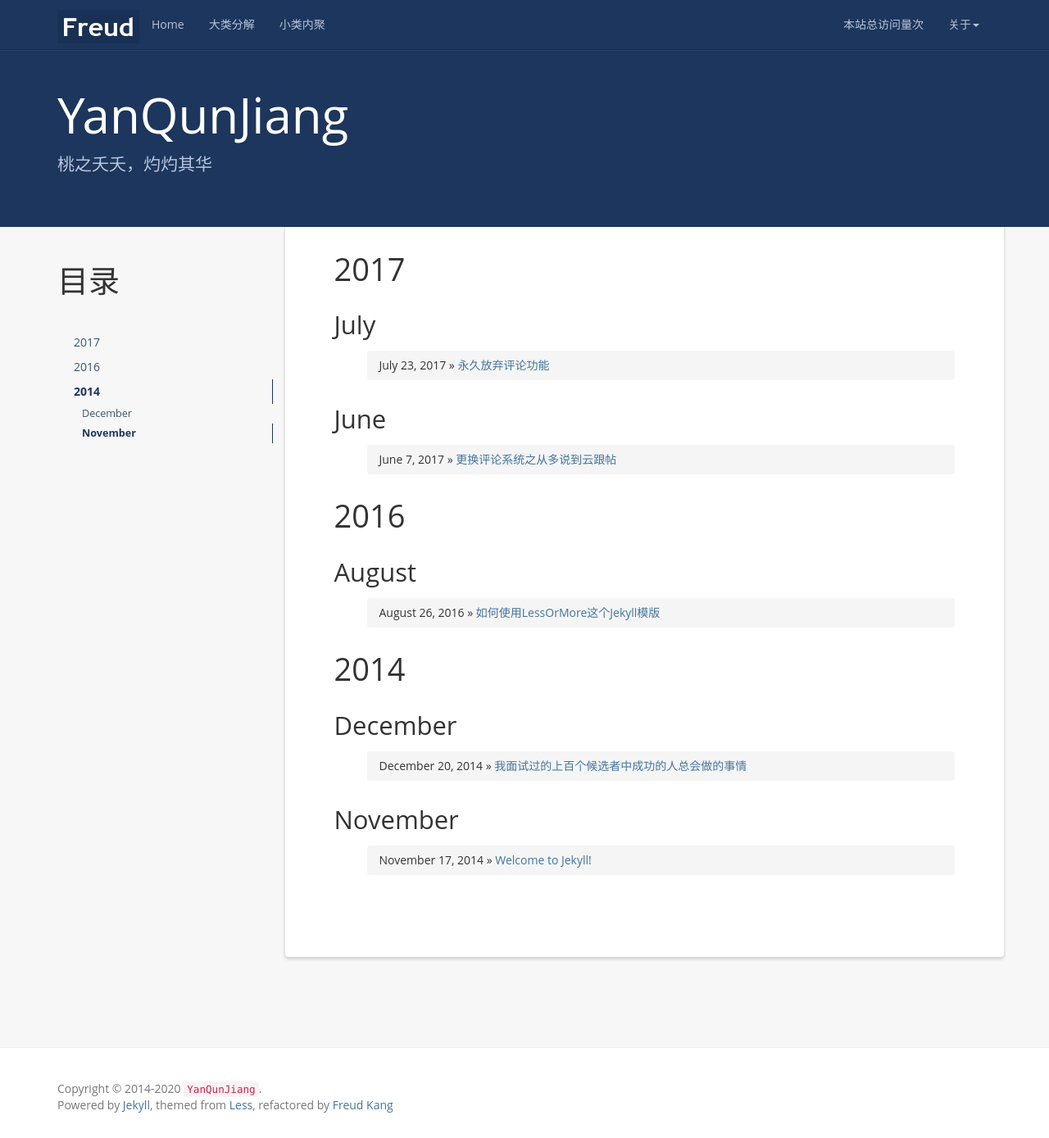
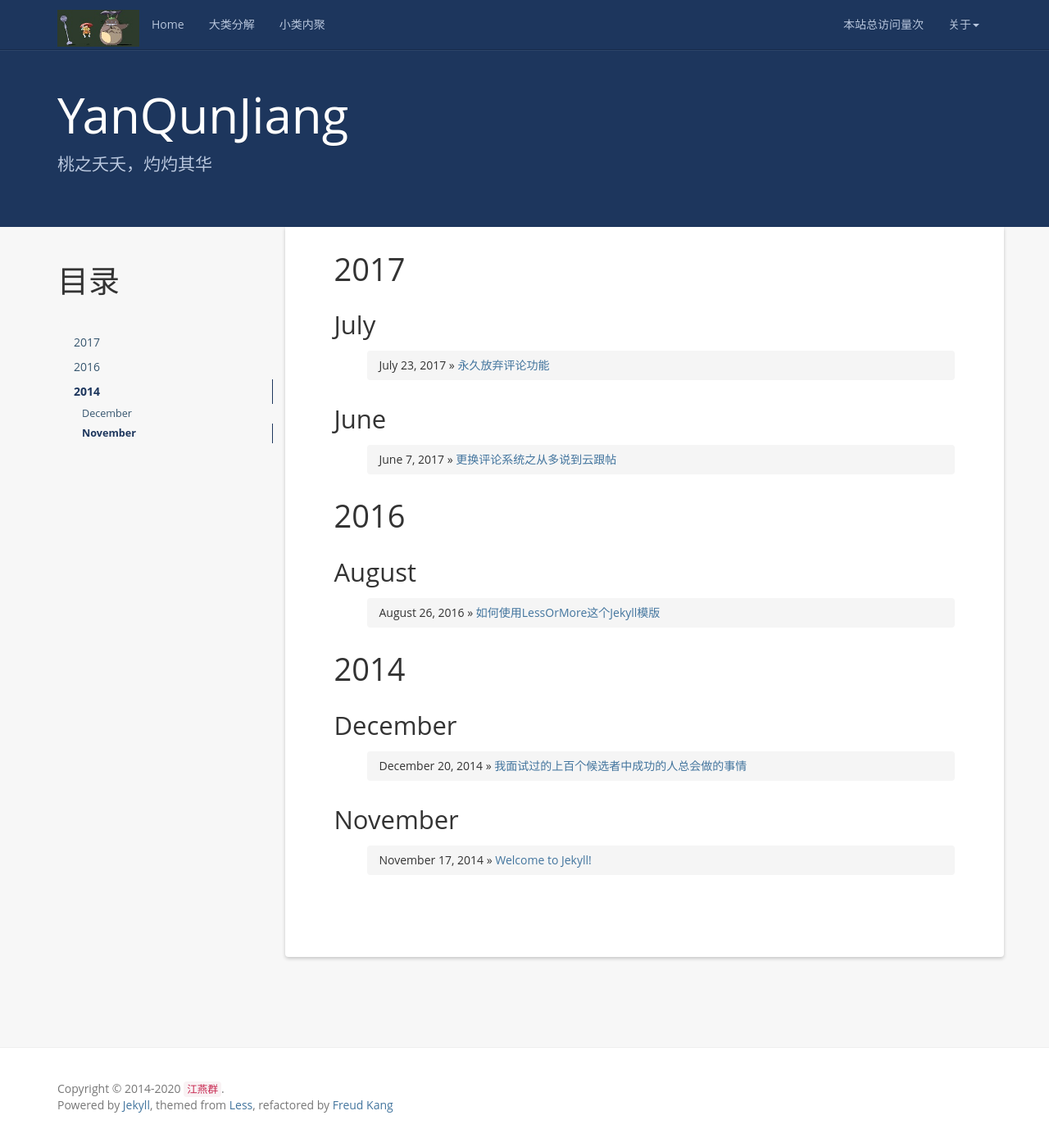
Before and after one commit to Elvira521feng/YanQunJiang.github.io, a Jekyll site: the page built from index.html, in a window 1280 px wide and 1389 px high. Shown: the whole window at 82% size. Built offline with Jekyll 4.4.1, drawn with Linux system fonts in a browser that asks for light colours; nearby versions of some CDN libraries; a script that is not in the unit is left out; the list of posts is cut into pages by our own code; comment, search, counter and statistics services are not loaded.

Commit message:
替换logo图片

```diff
--- a/_config.yml
+++ b/_config.yml
@@ -1,7 +1,7 @@
 # Site settings
 name: YanQunJiang
 email: elvira521feng@163.com
-author: YanQunJiang
+author: 江燕群
 url: https://elvira521feng.github.io/
 resume_site: https://elvira521feng.github.io/
 github: https://github.com/Elvira521feng/
```
Also changed, not shown: styles/images/logo.jpg, styles/images/logo1.jpg (added).
